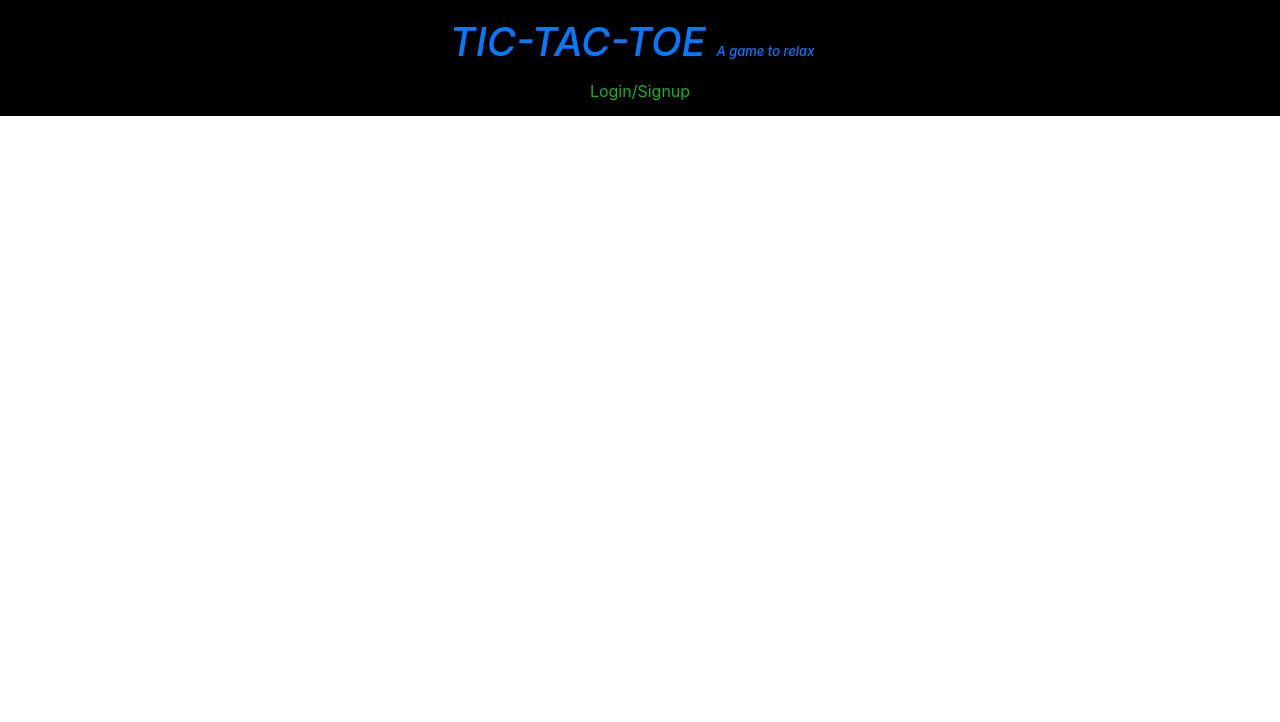
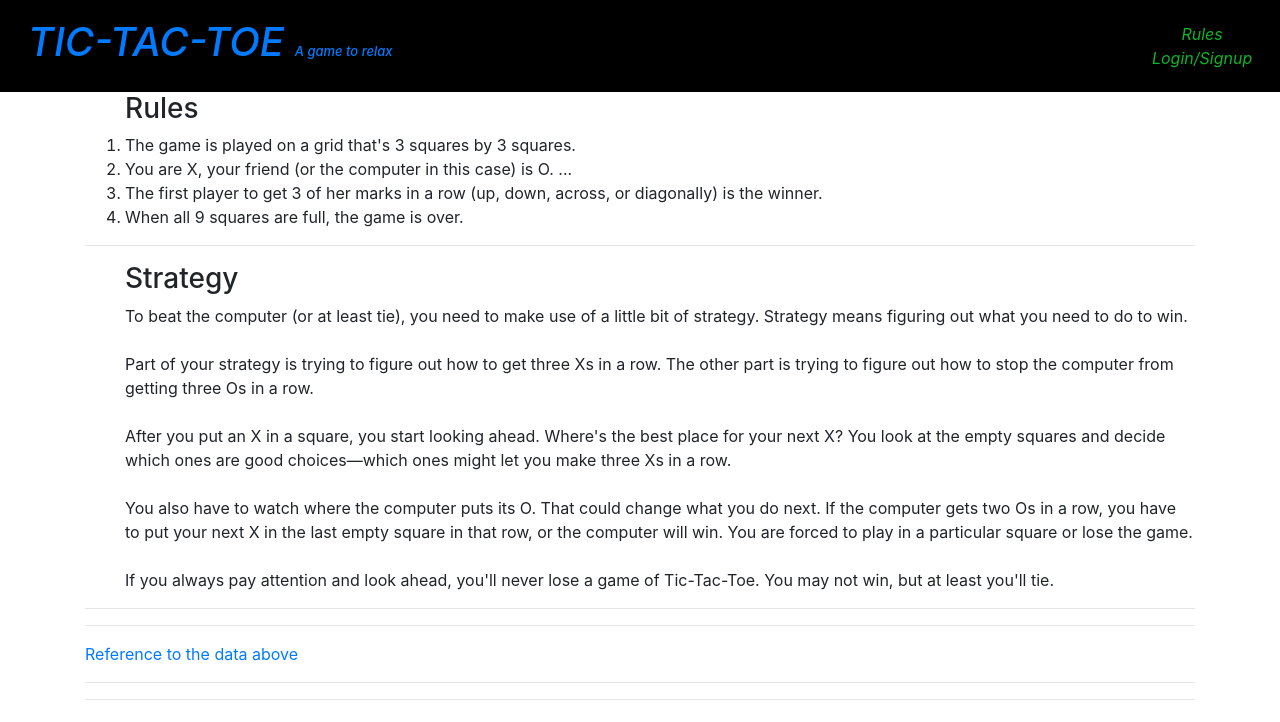
Before and after one commit to tippanamadhusudan/tic-tac-toe, an Angular app: page /rules in a window 1280 px wide. Before the commit this address led to /. Shown: the top 722 px of the page. Built offline with nearby package versions, Linux system fonts and the light colour scheme.

Commit message:
Added rules navigation button

```diff
--- a/src/app/app.component.html
+++ b/src/app/app.component.html
@@ -1,4 +1,5 @@
-<div class="heading">
+<div class="navbar navbar-default heading">
+  <div class="container-fluid">
     <div class="navbar-header">
       <a
         routerLink="/"
@@ -7,14 +8,18 @@
             <span style="font-size: small;">A game to relax</span>
           </h1>
       </a>
-    <a
-      routerLink="/loginOrSignup"
-      class="navbar-nav"
-      style="color: rgb(14, 180, 42); font-style: normal;">
-      Login/Signup
-    </a>
+    </div>
+    <div class="nav">
+      <ul class="nav navbar-nav">
+        <li routerLinkActive="active"><a routerLink="/rules" style="color: rgb(14, 180, 42);">Rules</a></li>
+        <li routerLinkActive="active"><a routerLink="/loginOrSignup" style="color: rgb(14, 180, 42);">Login/Signup</a></li>
+        <!-- <li><a>Rules</a></li> -->
+        <!-- <li><a>Login/Signup</a></li> -->
+      </ul>
     </div>
   </div>
+</div>
+
 <div class="container">
   <router-outlet></router-outlet>
 </div>
--- a/src/app/app.module.ts
+++ b/src/app/app.module.ts
@@ -9,9 +9,11 @@ import { GameboxComponent } from './game/gamebox/gamebox.component';
 import { GameResolverService } from './game-resolver.service';
 import { LoginOrSignupComponent } from './login-or-signup/login-or-signup.component';
 import { GameComponent } from './game/game.component';
+import { RulesComponent } from './rules/rules.component';
 
 const appRoutes: Routes = [
   { path: '', component: GameComponent, resolve: [GameResolverService]},
+  { path: 'rules', component: RulesComponent},
   { path: 'loginOrSignup', component: LoginOrSignupComponent}
 ]
 
@@ -21,7 +23,8 @@ const appRoutes: Routes = [
     PlayersComponent,
     GameboxComponent,
     LoginOrSignupComponent,
-    GameComponent
+    GameComponent,
+    RulesComponent
   ],
   imports: [
     BrowserModule,
--- /dev/null
+++ b/src/app/rules/rules.component.html
@@ -0,0 +1,31 @@
+<div class="conatiner">
+    <ol>
+        <h3>Rules</h3>
+        <li>The game is played on a grid that's 3 squares by 3 squares. </li>
+        <li>You are X, your friend (or the computer in this case) is O. ...</li>
+        <li>The first player to get 3 of her marks in a row (up, down, across, or diagonally) is the winner.</li>
+        <li>When all 9 squares are full, the game is over.</li>
+    </ol>
+    <hr>
+    <ul>
+        <h3>Strategy</h3>
+        To beat the computer (or at least tie), you need to make use of a little bit of strategy.
+        Strategy means figuring out what you need to do to win.
+        <br><br>
+        Part of your strategy is trying to figure out how to get three Xs in a row.
+        The other part is trying to figure out how to stop the computer from getting three Os in a row.
+        <br><br>
+        After you put an X in a square, you start looking ahead. Where's the best place for your next X?
+        You look at the empty squares and decide which ones are good choices—which ones might let you make three Xs in a row.
+        <br><br>
+        You also have to watch where the computer puts its O. That could change what you do next.
+        If the computer gets two Os in a row, you have to put your next X in the last empty square in that row, or the computer will win.
+        You are forced to play in a particular square or lose the game.
+        <br><br>
+        If you always pay attention and look ahead, you'll never lose a game of Tic-Tac-Toe.
+        You may not win, but at least you'll tie.
+    </ul>
+    <hr><hr>
+    <a href="https://www.exploratorium.edu/brain_explorer/tictactoe.html">Reference to the data above</a>
+    <hr><hr>
+</div>
--- /dev/null
+++ b/src/app/rules/rules.component.ts
@@ -0,0 +1,15 @@
+import { Component, OnInit } from '@angular/core';
+
+@Component({
+  selector: 'app-rules',
+  templateUrl: './rules.component.html',
+  styleUrls: ['./rules.component.css']
+})
+export class RulesComponent implements OnInit {
+
+  constructor() { }
+
+  ngOnInit(): void {
+  }
+
+}
```
Also changed, not shown: src/app/app.component.css (+0 -8 lines), src/app/rules/rules.component.css (added). Lines whose indentation alone changed are shown as unchanged.
